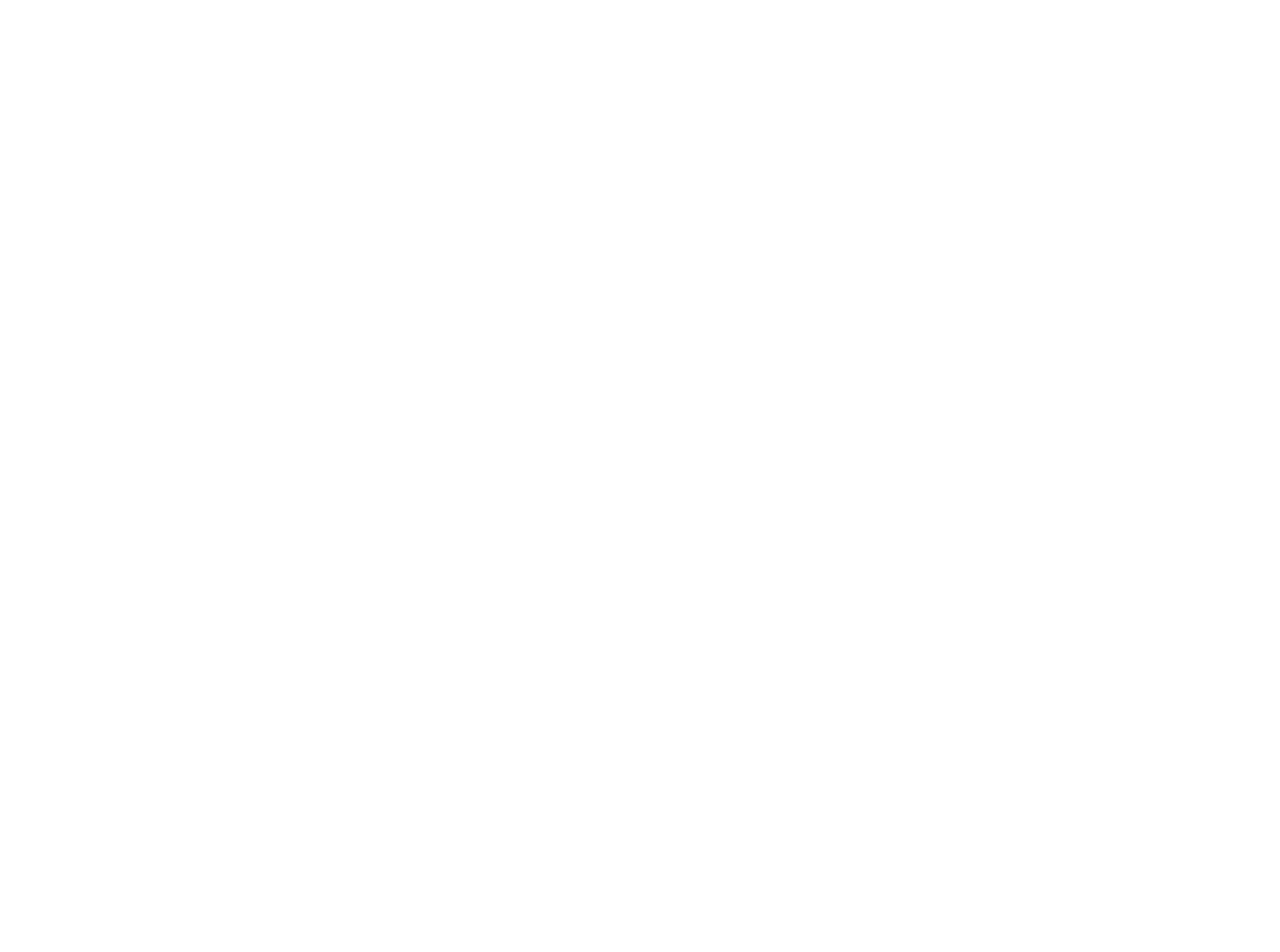
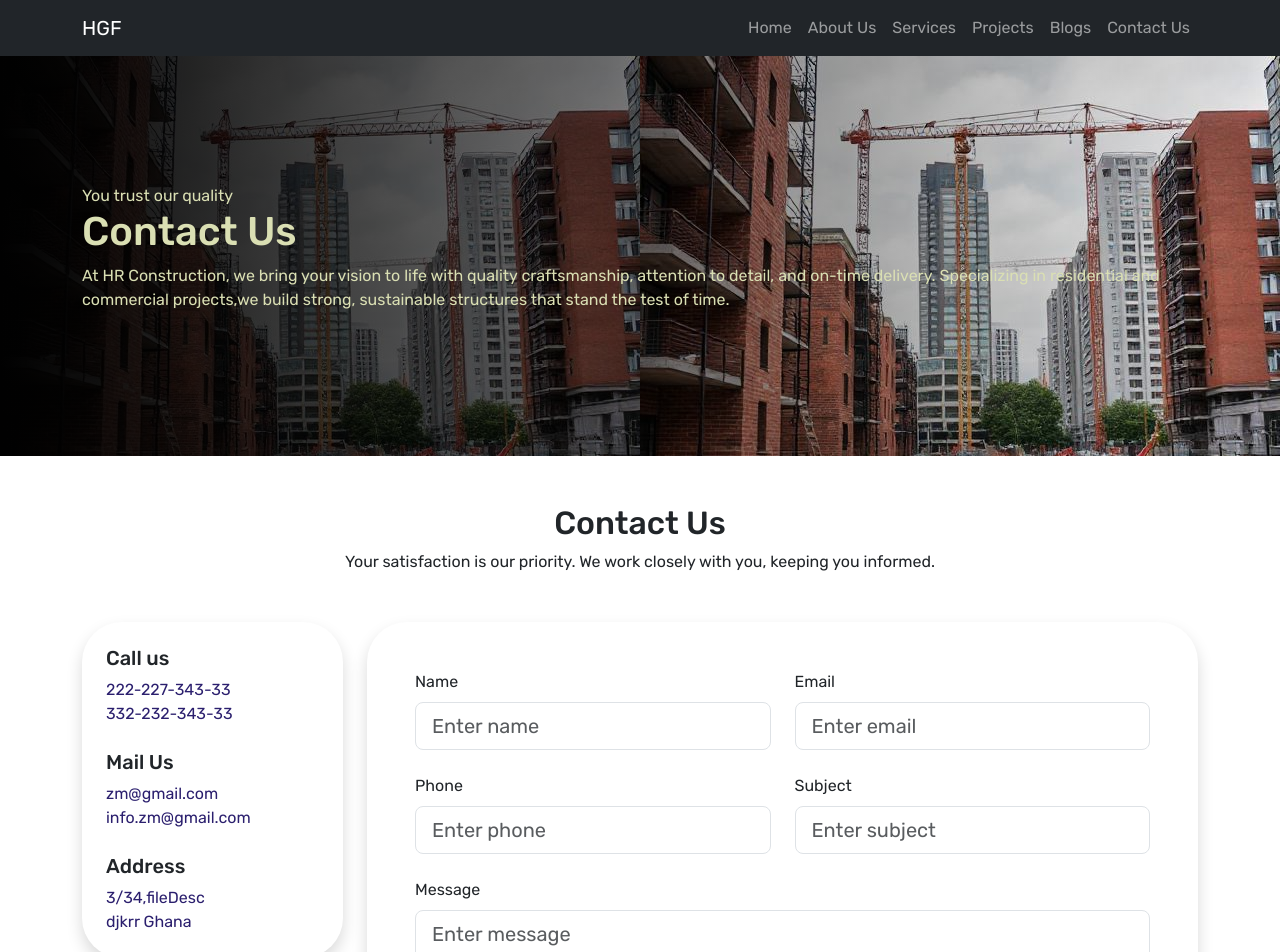
Before and after one commit to maruf6099/const, a React (Vite) app in the folder frontend/: page /contactUs in a window 1280 px wide. Before the commit this address had no page. Shown: the top 952 px of the page. Before the commit the page ends 800 px from the top, so only its background shows below. Built offline with nearby package versions, Linux system fonts and the light colour scheme.

Commit message:
contactus_section

```diff
--- a/frontend/src/App.jsx
+++ b/frontend/src/App.jsx
@@ -9,6 +9,7 @@
 import Services from './components/frontend/Services';
 import Projects from './components/frontend/Projects';
 import Blogs from './components/frontend/Blogs';
+import ContactUs from './components/frontend/ContactUs';
 
 function App() {
   const [count, setCount] = useState(0)
@@ -22,6 +23,7 @@
           <Route path='/services' element={<Services/>}/>
           <Route path='/projects' element={<Projects/>}/>
           <Route path='/blogs' element={<Blogs/>}/>
+          <Route path='/contactUs' element={<ContactUs/>}/>
         </Routes>
       </BrowserRouter>
 
--- a/frontend/src/assets/css/style.scss
+++ b/frontend/src/assets/css/style.scss
@@ -167,3 +167,14 @@
         }
     }
 }
+.section-9{
+    .card{
+        border-radius: 40px;
+        .card-body{
+            a{
+                text-decoration: none;
+                color: #2b1f6e;
+            }
+        }
+    }
+}
--- a/frontend/src/components/common/Header.jsx
+++ b/frontend/src/components/common/Header.jsx
@@ -21,6 +21,7 @@
             <Nav.Link as={Link} to="/services">Services</Nav.Link>
             <Nav.Link as={Link} to="/projects">Projects</Nav.Link>
             <Nav.Link as={Link} to="/blogs">Blogs</Nav.Link>
+            <Nav.Link as={Link} to="/contactUs">Contact Us</Nav.Link>
           </Nav>
         </Navbar.Collapse>
       </Container>
--- /dev/null
+++ b/frontend/src/components/frontend/ContactUs.jsx
@@ -0,0 +1,86 @@
+import React from 'react';
+import Header from './../common/Header';
+import { sizeDelimitedEncode } from './../../../node_modules/@bufbuild/protobuf/dist/esm/wire/size-delimited';
+import Footer from '../common/Footer';
+import Hero from '../common/Hero';
+import { fileDesc } from './../../../node_modules/@bufbuild/protobuf/dist/esm/codegenv1/file';
+
+const ContactUs = () => {
+    return (
+        <div>
+            <Header/>
+            <main>
+                {/* hero section */}
+         <Hero preHeading="You trust our quality"
+         heading="Contact Us" text="At HR Construction, we bring your vision to life with quality craftsmanship, attention to detail, and on-time delivery. Specializing in residential and commercial projects,we build strong, sustainable structures that stand the test of time."
+         />
+         <section className="section-9 py-5">
+            <div className="container">
+            <div className="section-header text-center">
+
+                    <h2>Contact Us</h2>
+                    <p>Your satisfaction is our priority. We work closely with you, keeping you informed.</p>
+                </div>
+                <div className="row mt-5">
+                    <div className="col-md-3">
+                        <div className="card shadow border-0 mb-3">
+                        <div className="card-body p-4">
+                                <h5>Call us</h5>
+                                <div><a href="">222-227-343-33</a></div>
+                                <div><a href="">332-232-343-33</a></div>
+
+                                <h5 className='mt-4'>Mail Us</h5>
+                                <div><a href="">zm@gmail.com</a></div>
+                                <div><a href="">info.zm@gmail.com</a></div>
+
+                                <h5 className='mt-4'>Address</h5>
+                                <div><a href="">3/34,fileDesc</a></div>
+                                <div><a href="">djkrr Ghana</a></div>
+                            </div>
+                        </div>
+                    </div>
+                    <div className="col-md-9">
+                        <div className="card shadow border-0">
+                            <div className="card-body p-5">
+                            <form action="">
+                                <div className="row">
+                                    <div className="col-md-6 mb-4">
+                                        <label htmlFor="" className='form-label'>Name</label>
+                                        <input type="text"className='form-control form-control-lg'placeholder='Enter name' />
+                                    </div>
+                                    <div className="col-md-6 mb-4">
+                                    <label htmlFor="" className='form-label'>Email</label>
+                                    <input type="text"className='form-control form-control-lg'placeholder='Enter email' />
+                                    </div>
+                                </div>
+                                <div className="row">
+                                    <div className="col-md-6 mb-4">
+                                        <label htmlFor="" className='form-label'>Phone</label>
+                                        <input type="text"className='form-control form-control-lg'placeholder='Enter phone' />
+                                    </div>
+                                    <div className="col-md-6 mb-4">
+                                    <label htmlFor="" className='form-label'>Subject</label>
+                                    <input type="text"className='form-control form-control-lg'placeholder='Enter subject' />
+                                    </div>
+
+                                    <div>
+                                    <label htmlFor="" className='form-label'>Message</label>
+                                    <textarea name="" id="" className='form-control form-control-lg'placeholder='Enter message'></textarea>
+                                    </div>
+                                </div>
+                                <button className='btn btn-primary large mt-3'>Submit</button>
+                            </form>
+                            </div>
+                        </div>
+                    </div>
+                </div>
+            </div>
+
+         </section>
+            </main>
+            <Footer/>
+        </div>
+    );
+};
+
+export default ContactUs;
```
Also changed, not shown: 1 other file (tests, documents, lock files or other folders).
